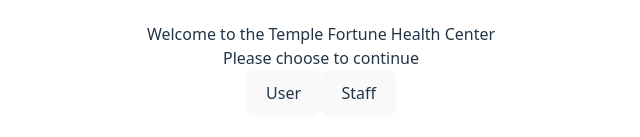
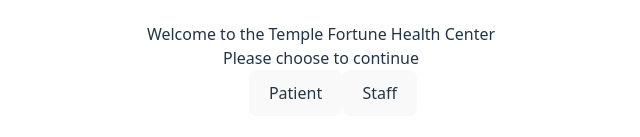
Before and after one commit to yoirchalks/clinic-app, a React (Vite) app: page / in a window 1280 px wide. Shown: the part 331-468 px from the top of the page, without its empty margins (319-959 px from the left). Built offline with nearby package versions, Linux system fonts and the light colour scheme.

Commit message:
changed user to patient and added margin to button on landing page

```diff
--- a/src/pages/LandingPage.tsx
+++ b/src/pages/LandingPage.tsx
@@ -14,7 +14,9 @@
     <>
       <h1>Welcome to the Temple Fortune Health Center</h1>
       <h2>Please choose to continue</h2>
-      <button onClick={onUserClick}>User</button>
+      <button className="ml-6" onClick={onUserClick}>
+        Patient
+      </button>
       <button onClick={onStaffClick}>Staff</button>
     </>
   );
```
